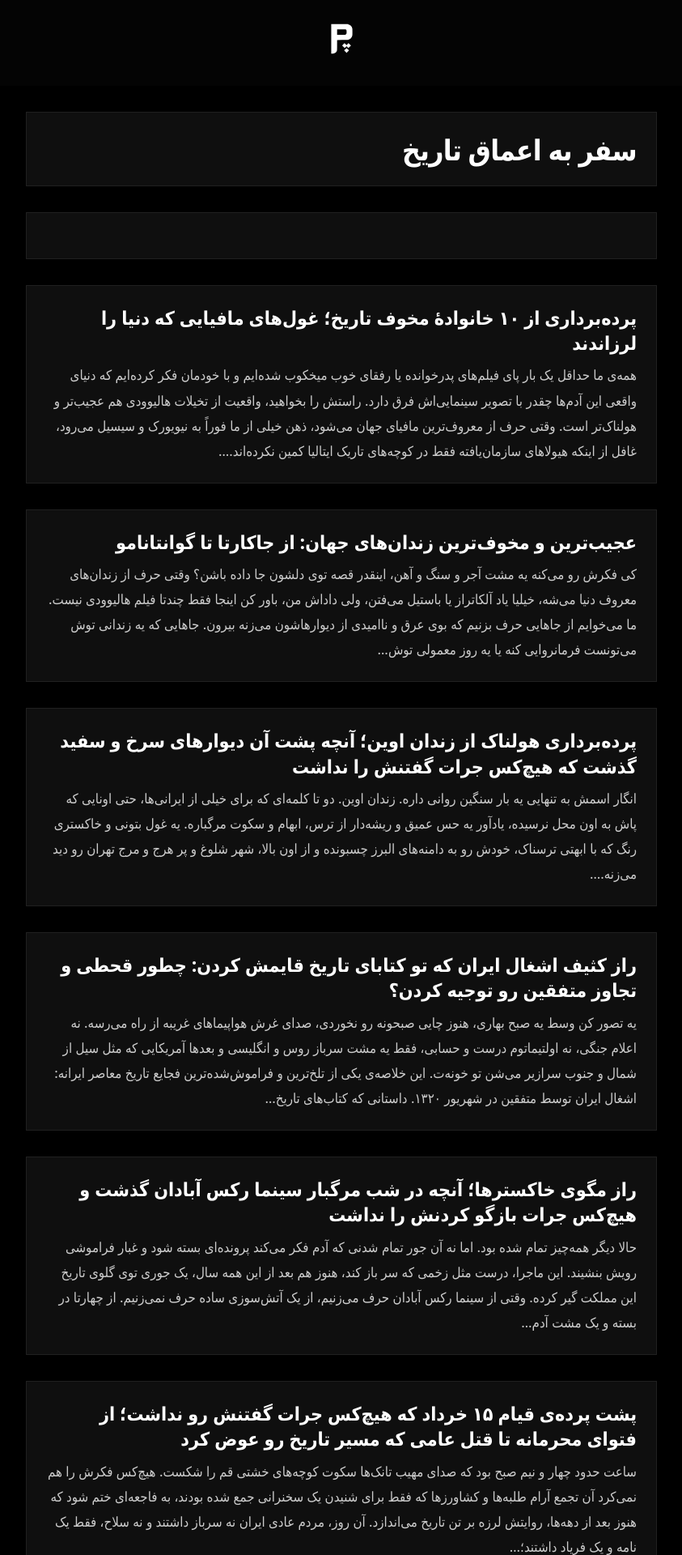
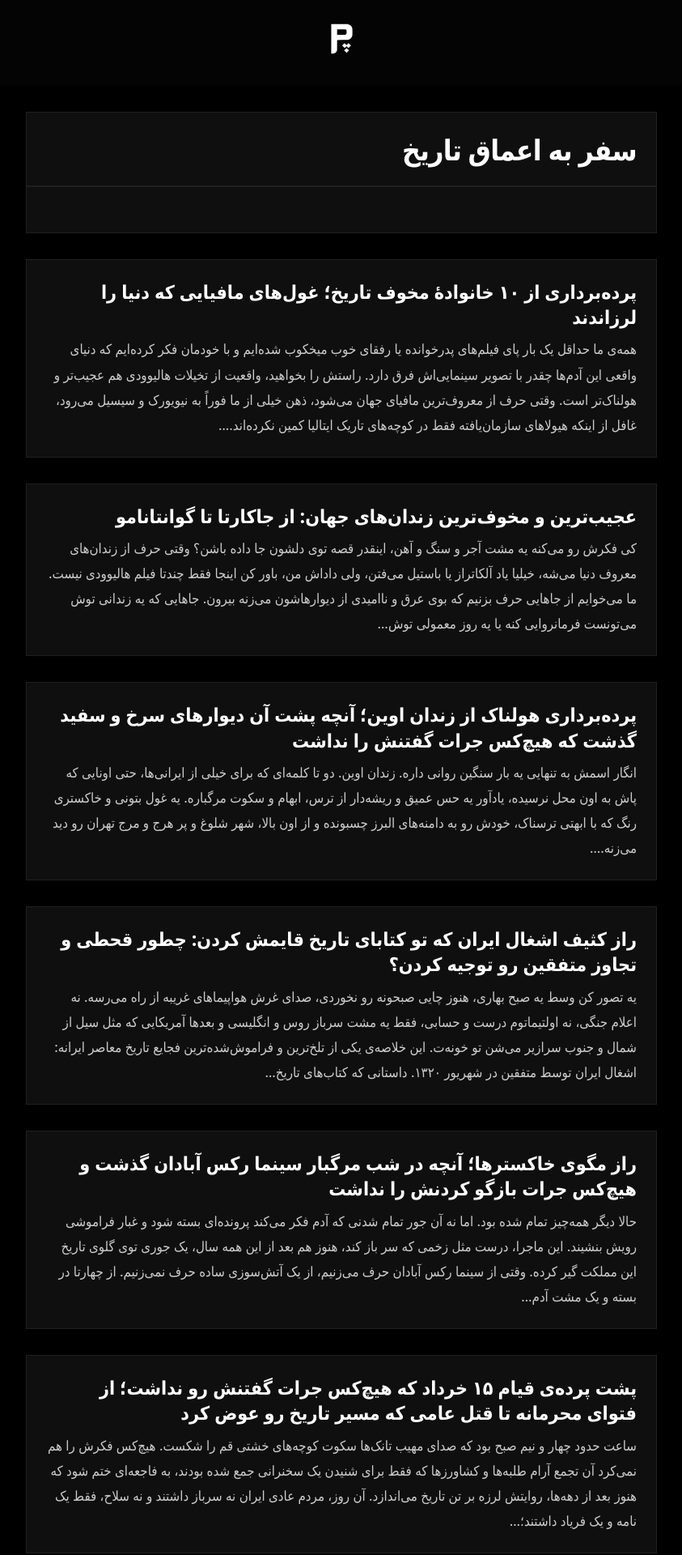
Before and after one commit to darkblog/darkblog.github.io, a Jekyll site: the page built from index.html, in a window 1280 px wide. Shown: the top 1920 px of the page at 81% size, without its empty margins (218-1061 px from the left). Built offline with Jekyll 4.4.1, drawn with Linux system fonts in a browser that asks for light colours.

Commit message:
Update index.html

```diff
--- a/index.html
+++ b/index.html
@@ -5,11 +5,11 @@ description: "پاسگاه، وبلاگی برای سفر به اعماق تار
 is_home: true
 ---
 
+<div class="post-card">
+    <h1 class="page-title">سفر به اعماق تاریخ</h1>
+</div>
+
 <div class="posts-list">
-    <div class="post-card">
-        <h1 class="page-title">سفر به اعماق تاریخ</h1>
-    </div>
-
     {% for post in site.posts limit: 100 %}
     <a href="{{ post.url }}" class="post-card" aria-label="{{ post.title }}">
         <h2 class="post-title">{{ post.title }}</h2>
```
